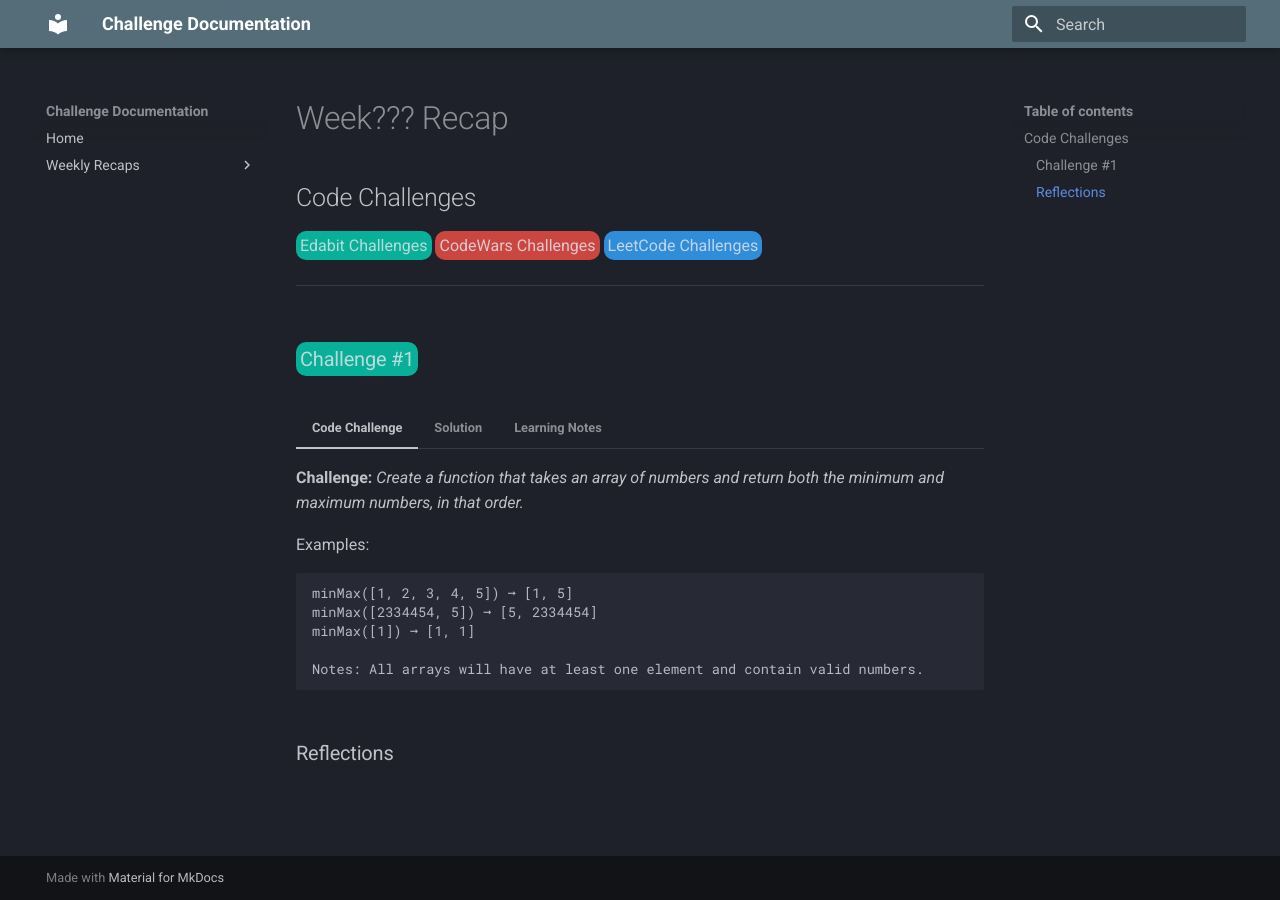
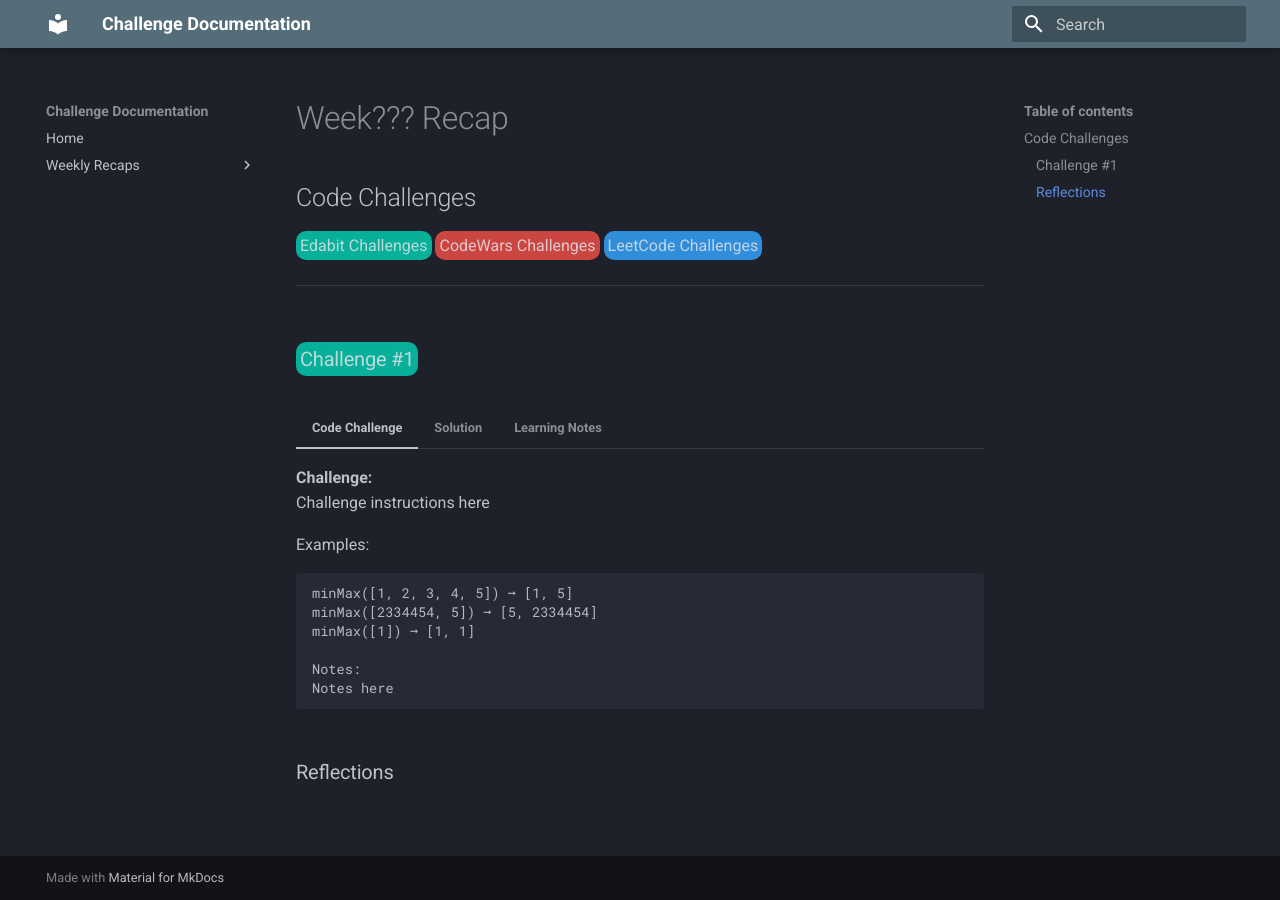
Before and after one commit to RobertEJohnson/Coding-Challenge-Tracker, an MkDocs documentation site: the page built from docs/weeklyRecaps/weekTemplate.md, in a window 1280 px wide. Built offline with MkDocs 1.6.1 and Material for MkDocs 9.7.7, drawn with Linux system fonts in a browser that asks for light colours.

Commit message:
updated for linebreaks within template

```diff
--- a/docs/weeklyRecaps/weekTemplate.md
+++ b/docs/weeklyRecaps/weekTemplate.md
@@ -16,7 +16,8 @@
 
 === "Code Challenge"
 
-    **Challenge:** *Create a function that takes an array of numbers and return both the minimum and maximum numbers, in that order.*
+    **Challenge:**
+    Challenge instructions here
 
     Examples:
 
@@ -24,11 +25,13 @@
         minMax([2334454, 5]) ➞ [5, 2334454]
         minMax([1]) ➞ [1, 1]
 
-        Notes: All arrays will have at least one element and contain valid numbers.
+        Notes:
+        Notes here
 
 === "Solution"
 
-    **Solution:** Notes about solution here:
+    **Solution:**
+    Notes about solution here:
 
         My first solution
 
@@ -40,10 +43,7 @@
 
     **Learning Notes:**
 
-    >Checkout all these cool new things I've learned!
-
-    >I never thought to use x in y way before! That's so clever!
-    >Lorem ipsum lorem ipsum Lorem ipsum lorem ipsum Lorem ipsum lorem ipsum
+    >Notes here
 
 
 ### Reflections
```
